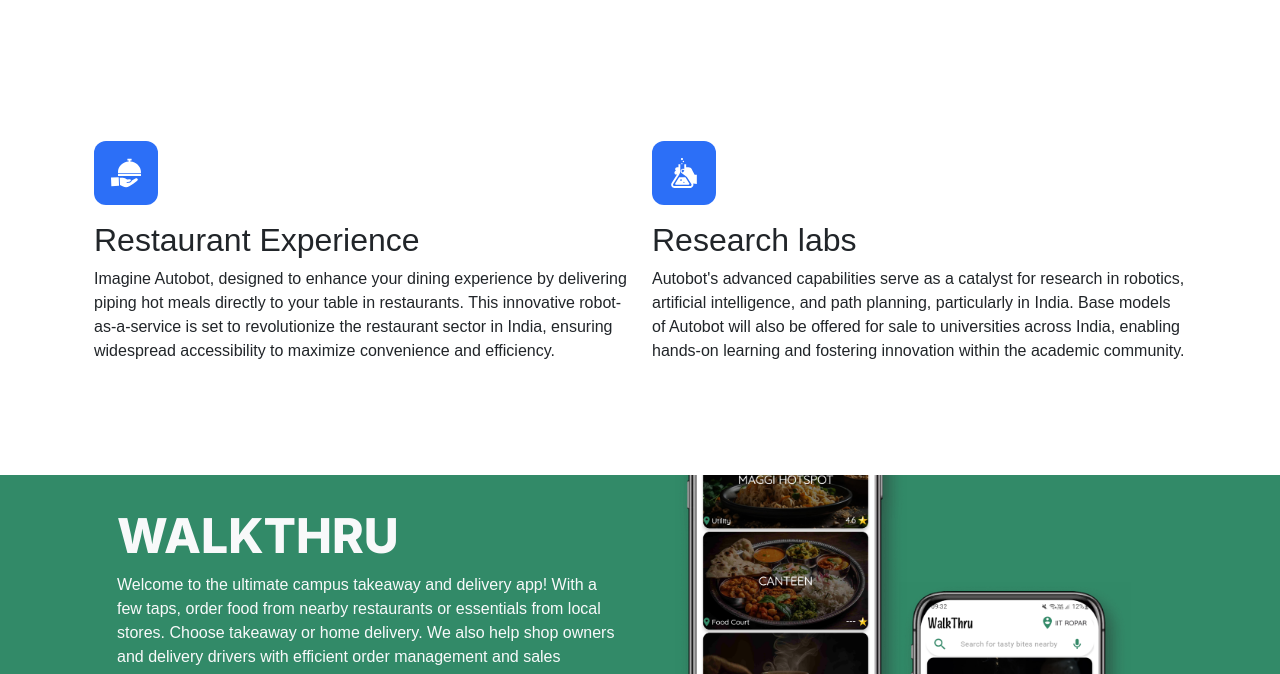
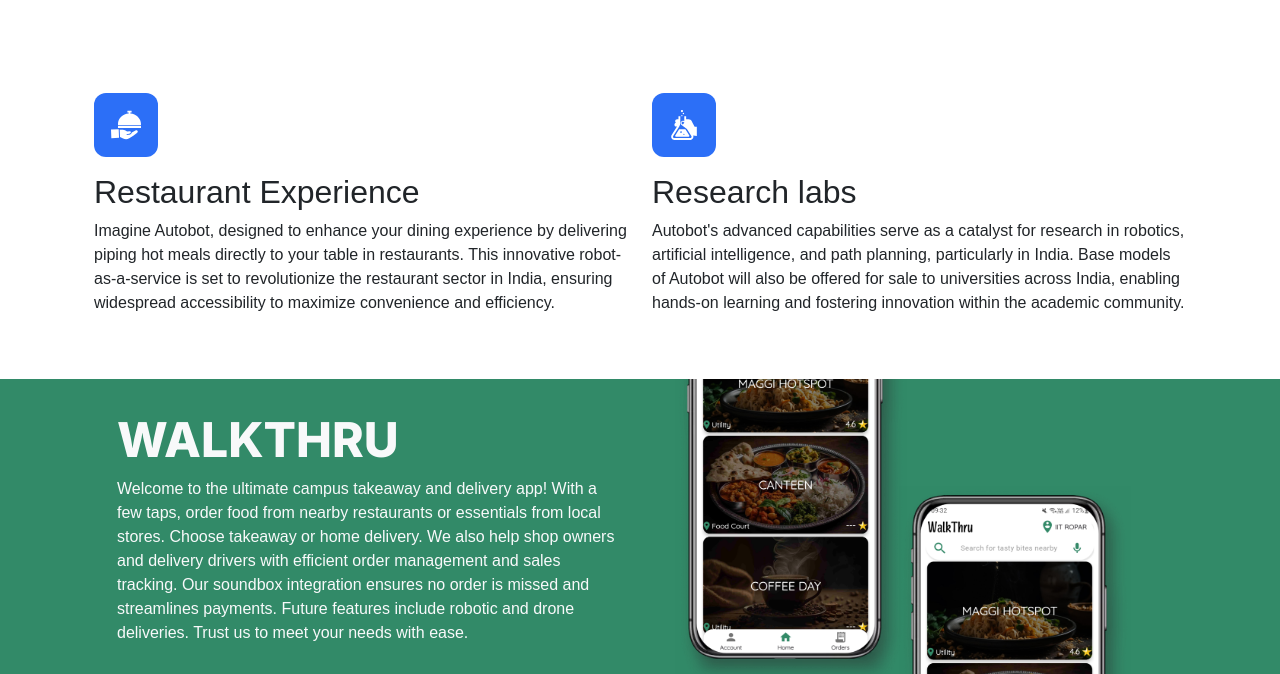
Before and after one commit to ujjwal-rai/SpeedyByte.co.in-light, a website built with Parcel: page index.html in a window 1280 px wide. Shown: the part 2737-3411 px from the top of the page. Built offline with nearby package versions, Linux system fonts and the light colour scheme; a web font is replaced by a local one.

Commit message:
Update index.html

```diff
--- a/index.html
+++ b/index.html
@@ -415,7 +415,7 @@
     </div>
 
     <div class="container px-4" id="featured-3">
-      <div class="row g-4 py-5 row-cols-1 row-cols-lg-2">
+      <div class="row g-4 <!--py-5--> row-cols-1 row-cols-lg-2">
         <div class="feature col">
           <div
             class="feature-icon d-inline-flex align-items-center justify-content-center fs-2 mb-3 color-yaad"
```
